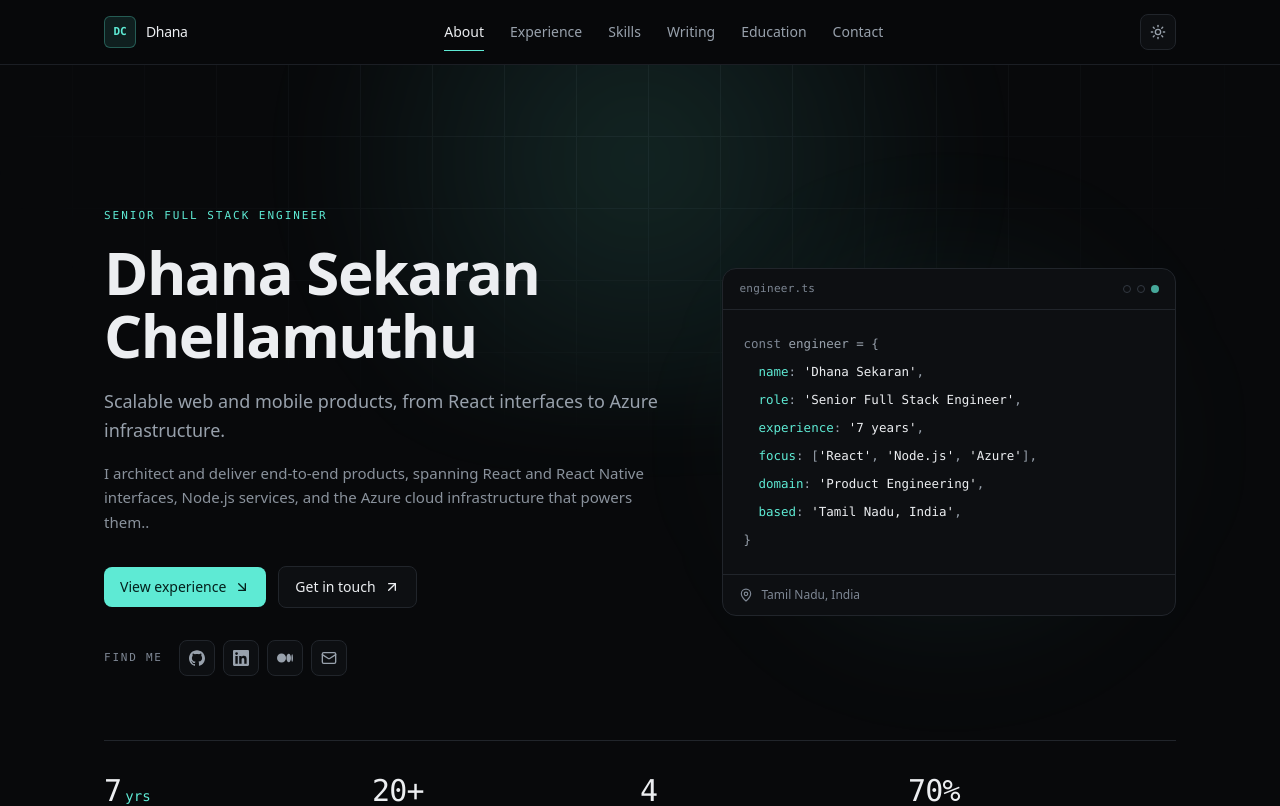
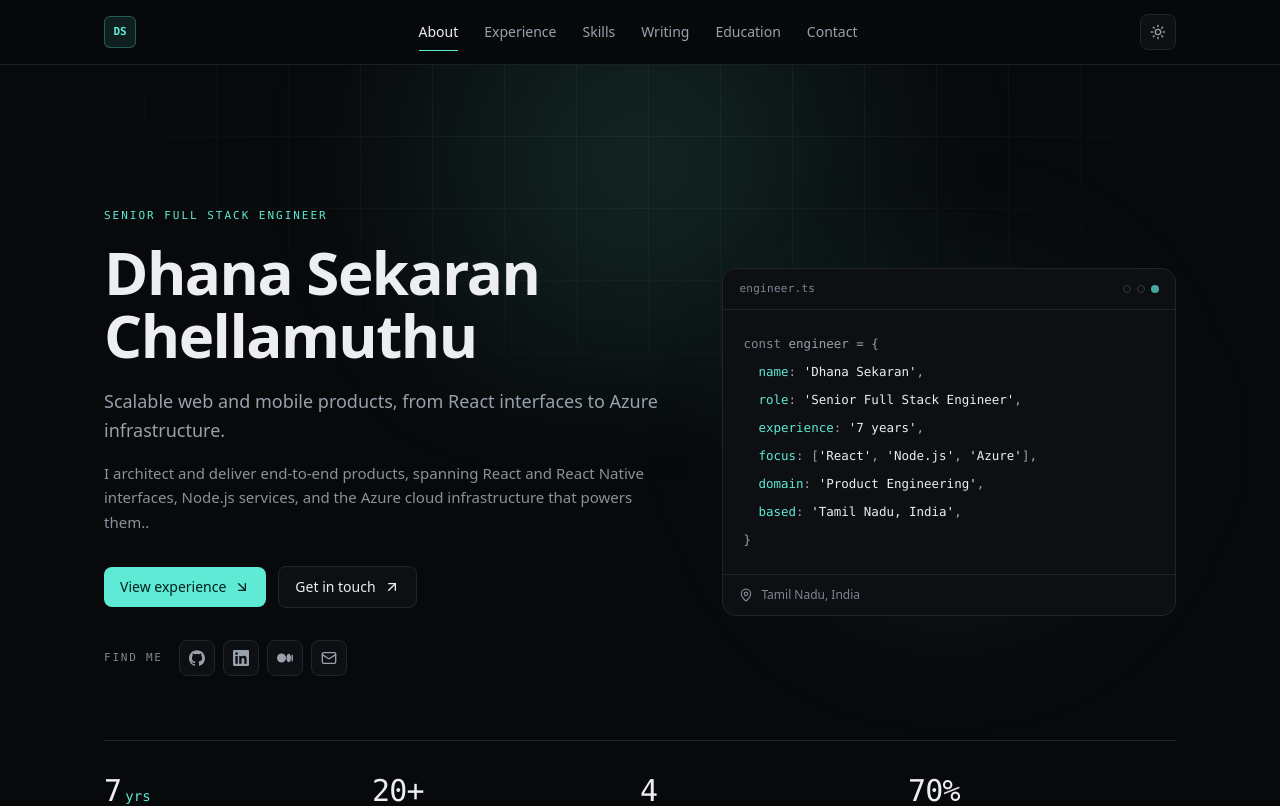
Before and after one commit to dhanasekaranc/personal-portfolio, a React (Vite) app: page / in a window 1280 px wide. Shown: the top 806 px of the page. Built offline with nearby package versions, Linux system fonts and the light colour scheme; a web font is replaced by a local one.

Commit message:
Simplify header branding with DS initials
Drop the short name from the header lockup and switch the monogram from DC to DS.

```diff
--- a/src/components/layout/Header.tsx
+++ b/src/components/layout/Header.tsx
@@ -74,9 +74,6 @@ export function Header() {
             className="grid size-8 place-items-center rounded-md border border-accent/30 bg-accent-soft font-mono text-[11px] font-semibold text-accent"
           >
             {profile.initials}
-          </span>
-          <span className="hidden text-sm font-medium tracking-tight text-ink sm:block">
-            {profile.shortName}
           </span>
         </a>
 
--- a/src/content/profile.ts
+++ b/src/content/profile.ts
@@ -1,7 +1,6 @@
 export const profile = {
   name: 'Dhana Sekaran Chellamuthu',
-  shortName: 'Dhana',
-  initials: 'DC',
+  initials: 'DS',
   role: 'Senior Full Stack Engineer',
   tagline: 'Scalable web and mobile products, from React interfaces to Azure infrastructure.',
   intro:
```
